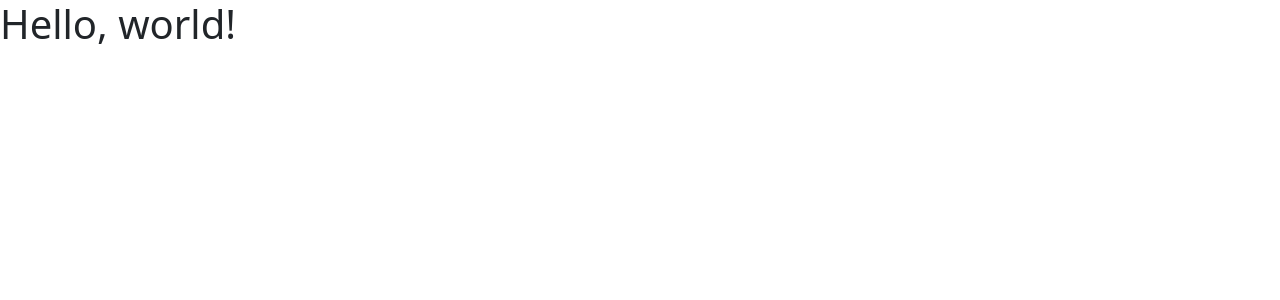
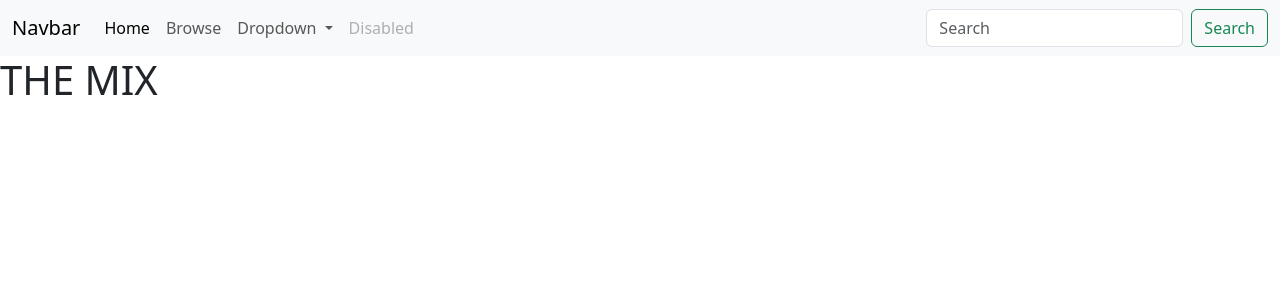
Before and after one commit to UltimateLifeform69/The_Mix, a Flask app: page / in a window 1280 px wide. Shown: the top 300 px of the page. Run offline with Flask 3, Linux system fonts and the light colour scheme.

Commit message:
well well well

```diff
--- a/main.py
+++ b/main.py
@@ -1,7 +1,7 @@
 from flask import Flask, render_template
 import pymysql
 from dynaconf import Dynaconf
-
+from flask import request
 app = Flask(__name__)
 
 conf = Dynaconf(
@@ -24,13 +24,19 @@ def index():
 
 @app.route("/browse")
 def product_browse():
+    query = request.args.get('query')
     conn = connect_db()
 
     cursor = conn.cursor()
-
-    cursor.execute("SELECT * FROM `product` ;")
+    if query is None:
+        cursor.execute("SELECT * FROM `product`;")
+    else:
+        cursor.execute(f"SELECT * FROM `product` WHERE `name` LIKE '%{query}%';")
 
     results = cursor.fetchall()
 
+    cursor.close
+    conn.close
+
 
     return render_template("browse.html.jinja", products = results)
--- a/templates/browse.html.jinja
+++ b/templates/browse.html.jinja
@@ -8,6 +8,12 @@
   </head>
   <body>
     <h1>Browse</h1>
+    <form class = "container" action="/browse">
+    <div class="input-group mb-3">
+  <input type="text" name="query" class="form-control" placeholder="...search" aria-label="Search" aria-describedby="button-addon2">
+  <button class="btn btn-outline-secondary" type="submit" id="button-addon2">Search</button>
+</div>
+    </form>
     <main class="container row g-4 mx-auto" >
     <div class = "col-4">
     {%for item in products%}
--- a/templates/homepage.html.jinja
+++ b/templates/homepage.html.jinja
@@ -7,7 +7,43 @@
     <link href="https://cdn.jsdelivr.net/npm/bootstrap@5.3.3/dist/css/bootstrap.min.css" rel="stylesheet" integrity="sha384-QWTKZyjpPEjISv5WaRU9OFeRpok6YctnYmDr5pNlyT2bRjXh0JMhjY6hW+ALEwIH" crossorigin="anonymous">
   </head>
   <body>
-    <h1>Hello, world!</h1>
+  <nav class="navbar navbar-expand-lg bg-body-tertiary">
+  <div class="container-fluid">
+    <a class="navbar-brand" href="#">Navbar</a>
+    <button class="navbar-toggler" type="button" data-bs-toggle="collapse" data-bs-target="#navbarSupportedContent" aria-controls="navbarSupportedContent" aria-expanded="false" aria-label="Toggle navigation">
+      <span class="navbar-toggler-icon"></span>
+    </button>
+    <div class="collapse navbar-collapse" id="navbarSupportedContent">
+      <ul class="navbar-nav me-auto mb-2 mb-lg-0">
+        <li class="nav-item">
+          <a class="nav-link active" aria-current="page" href="#">Home</a>
+        </li>
+        <li class="nav-item">
+          <a class="nav-link" href="/browse">Browse</a>
+        </li>
+        <li class="nav-item dropdown">
+          <a class="nav-link dropdown-toggle" href="#" role="button" data-bs-toggle="dropdown" aria-expanded="false">
+            Dropdown
+          </a>
+          <ul class="dropdown-menu">
+            <li><a class="dropdown-item" href="#">Action</a></li>
+            <li><a class="dropdown-item" href="#">Another action</a></li>
+            <li><hr class="dropdown-divider"></li>
+            <li><a class="dropdown-item" href="#">Something else here</a></li>
+          </ul>
+        </li>
+        <li class="nav-item">
+          <a class="nav-link disabled" aria-disabled="true">Disabled</a>
+        </li>
+      </ul>
+      <form class="d-flex" role="search">
+        <input class="form-control me-2" type="search" placeholder="Search" aria-label="Search">
+        <button class="btn btn-outline-success" type="submit">Search</button>
+      </form>
+    </div>
+  </div>
+</nav>
+    <h1>THE MIX</h1>
     <script src="https://cdn.jsdelivr.net/npm/bootstrap@5.3.3/dist/js/bootstrap.bundle.min.js" integrity="sha384-YvpcrYf0tY3lHB60NNkmXc5s9fDVZLESaAA55NDzOxhy9GkcIdslK1eN7N6jIeHz" crossorigin="anonymous"></script>
   </body>
 </html>
```
